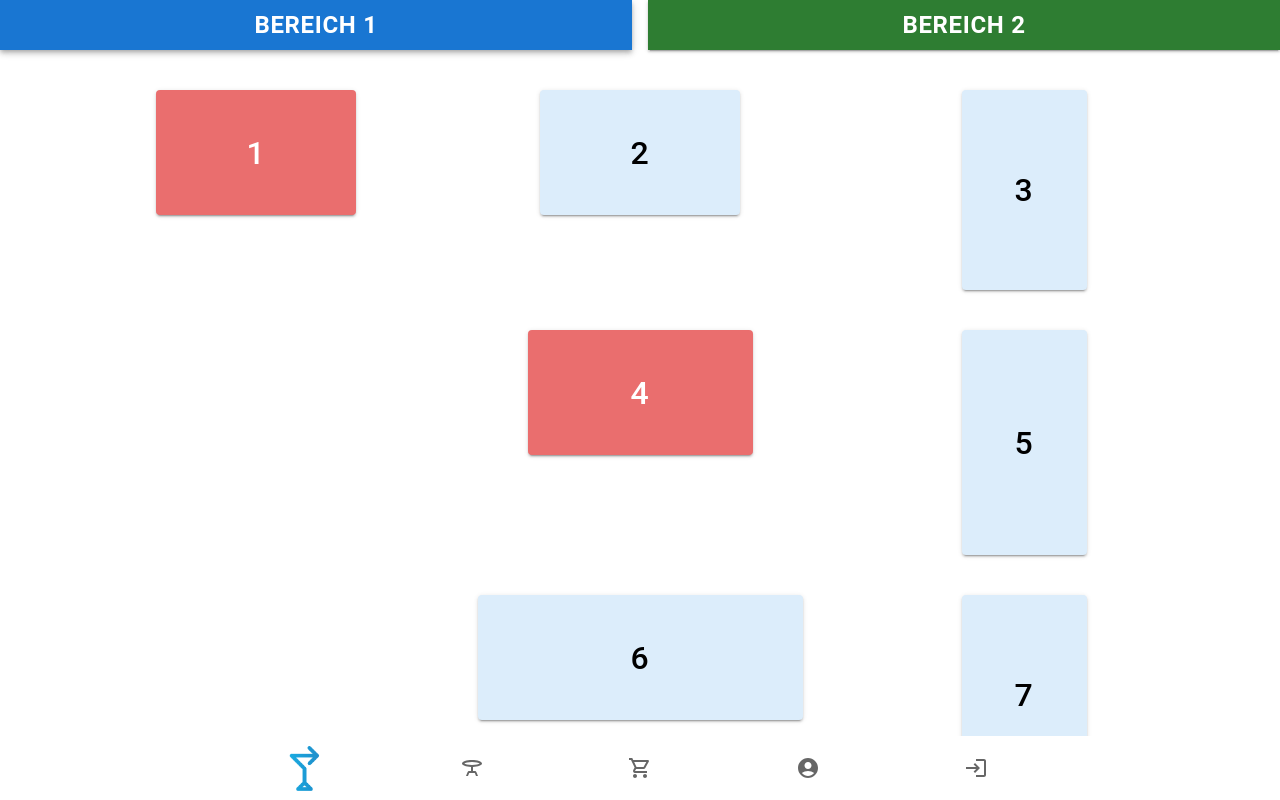
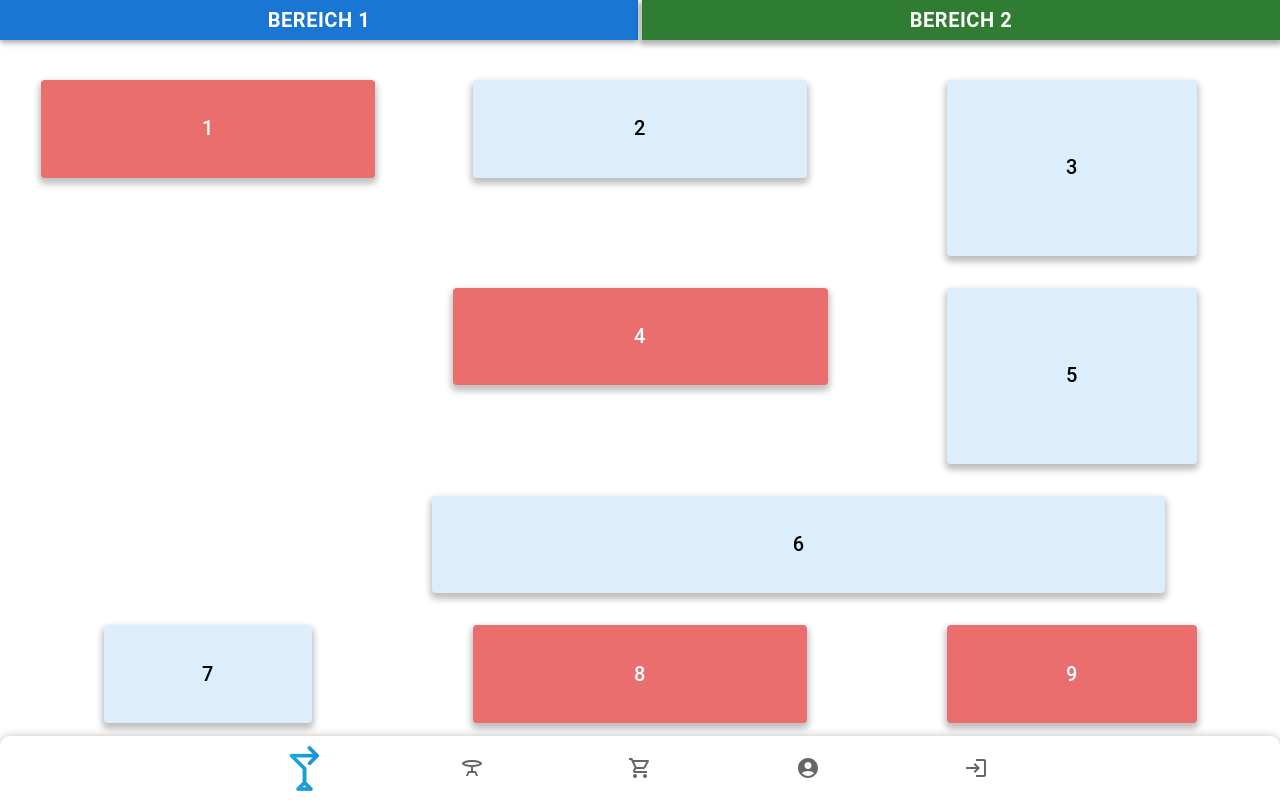
Before and after one commit to mantheij/fastorder, a React (Create React App) app in the folder Frontend/: page / in a window 1280 px wide. Shown: the top 800 px of the page. Built offline with nearby package versions, Linux system fonts and the light colour scheme.

Commit message:
Tisch Auswahl und Anpassungen an den Tischen der Chef Ansicht

```diff
--- a/Frontend/src/App.js
+++ b/Frontend/src/App.js
@@ -7,22 +7,28 @@ import CardView from "./views/CardView";
 import SignInView from "./views/SignInView";
 import "./App.css";
 import UserView from "./views/UserView";
+import TableSelectionView from "./views/TableSelectionView";
+import {TablesProvider} from "./model/TablesContext";
 
 function App() {
   return (
     <Router>
       <div className="App">
         {/* Inhalte über der Navigation */}
+        <TablesProvider>
         <Routes>
           <Route path="/" element={<HomeView />} />
           <Route path="/card" element={<CardView />} />
           <Route path="/user" element={<UserView/>} />
           <Route path="/signin" element={<SignInView />} />
+          <Route path="/table-selection" element={<TableSelectionView />}/>
         </Routes>
+        </TablesProvider>
         {/* Konstante Navigation am unteren Rand */}
         <LabelBottomNavigation />
       </div>
     </Router>
+
   );
 }
 
--- a/Frontend/src/model/Table.js
+++ b/Frontend/src/model/Table.js
@@ -4,8 +4,8 @@ export default class Table {
         this.id = id;
         this.area = area;
         this.occupied = occupied;
-        this.width = width;
-        this.height = height;
+        this.width = (width / 768 * 100) + 'vw';
+        this.height = (height / 1024 * 100) + 'vh';
     }
 
     getColor() {
--- /dev/null
+++ b/Frontend/src/model/TablesContext.js
@@ -0,0 +1,104 @@
+// src/contexts/TablesContext.js
+import React, { createContext, useState, useContext } from 'react';
+import Table from '../model/Table'; // Pfad überprüfen
+
+
+const TablesContext = createContext();
+
+
+export const useTables = () => useContext(TablesContext);
+
+export const TablesProvider = ({ children }) => {
+
+
+    const [tables] = useState([
+        new Table(1, 1, true, 200, 125),
+        new Table(2, 1, false, 200, 125),
+        new Table(3, 1, false, 125, 200),
+        //{ id: 'placeholder3-4', area: 1, placeholder: true },
+        new Table(4, 1, true, 225, 125),
+        new Table(5, 1, false, 125, 225),
+        //{ id: 'placeholder5-6', area: 1, placeholder: true },
+        new Table(6, 1, false, 325, 125),
+        new Table(7, 1, false, 125, 200),
+        new Table(8, 1, true, 200, 100),
+        new Table(9, 1, true, 200, 100),
+
+        new Table(10, 2, false, 200, 125),
+        new Table(11, 2, true, 200, 125),
+        new Table(12, 2, false, 125, 200),
+        //{ id: 'placeholder12-13/1', area: 2, placeholder: true },
+        //{ id: 'placeholder12-13/2', area: 2, placeholder: true },
+        new Table(13, 2, false, 125, 250),
+        //{ id: 'placeholder13-14/1', area: 2, placeholder: true },
+        //{ id: 'placeholder13-14/2', area: 2, placeholder: true },
+        new Table(14, 2, true, 225, 125),
+        new Table(15, 2, false, 125, 125),
+        new Table(16, 2, false, 225, 125),
+        new Table(17, 2, false, 200, 125),
+    ]);
+
+    const area1Grid = [
+        [   new Table(1, 1, true, 200, 125),
+            new Table(2, 1, false, 200, 125),
+            new Table(3, 1, false, 150, 225),
+        ],
+
+        [   { id: 'placeholder', area: 1, placeholder: true },
+            new Table(4, 1, true, 225, 125),
+            new Table(5, 1, false, 150, 225),
+        ],
+
+        [
+            { id: 'placeholder', area: 1, placeholder: true },
+
+            new Table(6, 1, false, 440, 125),
+        ],
+
+        [
+            new Table(7, 1, false, 125, 125),
+            new Table(8, 1, true, 200, 125),
+            new Table(9, 1, true, 150, 125),
+        ]
+    ];
+
+    const area2Grid = [
+        [
+            new Table(10, 2, false, 200, 125),
+            new Table(11, 2, true, 200, 125),
+            new Table(12, 2, false, 125, 200),
+        ],
+
+        [
+            { id: 'placeholder', area: 2, placeholder: true },
+            { id: 'placeholder', area: 2, placeholder: true },
+            new Table(13, 2, false, 125, 250),
+        ],
+
+        [
+            { id: 'placeholder', area: 2, placeholder: true },
+            { id: 'placeholder', area: 2, placeholder: true },
+            new Table(14, 2, true, 225, 125),
+        ],
+
+        [
+            new Table(15, 2, false, 125, 125),
+            new Table(16, 2, false, 225, 125),
+            new Table(17, 2, false, 200, 125),
+        ],
+    ];
+
+    const [grids] = useState({1: area1Grid, 2: area2Grid});
+
+
+
+
+
+    const [selectedTable, setSelectedTable] = useState('');
+
+    return (
+        <TablesContext.Provider value={{ tables,selectedTable, setSelectedTable, grids}}>
+            {children}
+        </TablesContext.Provider>
+    );
+};
--- a/Frontend/src/navigation.js
+++ b/Frontend/src/navigation.js
@@ -1,4 +1,3 @@
-// LabelBottomNavigation.js
 import * as React from "react";
 import { useNavigate } from "react-router-dom";
 import BottomNavigation from "@mui/material/BottomNavigation";
@@ -14,12 +13,20 @@ export default function LabelBottomNavigation() {
 
   const handleChange = (event, newValue) => {
     setValue(newValue);
-    navigate(newValue); // Wechseln Sie zur neuen Route
+    navigate(newValue);
   };
 
   return (
       <BottomNavigation
-      sx={{height: "8%", width: "100%", position: "fixed", bottom: 0 }}
+          sx={{
+            height: "8%",
+            width: "100%",
+            position: "fixed",
+            bottom: 0,
+            backgroundColor: "#ffffff", // neutrale weiße Farbe
+            boxShadow: "0px 1px 10px rgba(0,0,0,0.3)", // Schatten für Tiefe
+            borderRadius: "10px 10px 0 0" // Abgerundete obere Ecken
+          }}
           value={value}
           onChange={handleChange}
       >
@@ -28,24 +35,28 @@ export default function LabelBottomNavigation() {
             icon={<img src="/logo.png" alt="Special" style={{ width: 45, height: 45 }}/>}
         />
         <BottomNavigationAction
-          label="Table"
-          value="/table"
+            label="Auswahl"
+            value="/table-selection"
             icon={<TableBar />}
+            sx={{ '&:hover': { backgroundColor: '#f0f0f0' } }} // Hover-Effekt
         />
         <BottomNavigationAction
-        label="Card"
+            label="Karte"
             value="/card"
             icon={<ShoppingCartOutlinedIcon />}
+            sx={{ '&:hover': { backgroundColor: '#f0f0f0' } }} // Hover-Effekt
         />
         <BottomNavigationAction
-        label="User"
+            label="Benutzer"
             value="/user"
             icon={<AccountCircle />}
+            sx={{ '&:hover': { backgroundColor: '#f0f0f0' } }} // Hover-Effekt
         />
         <BottomNavigationAction
-        label="Sign-in"
+            label="Anmeldung"
             value="/signin"
             icon={<Login />}
+            sx={{ '&:hover': { backgroundColor: '#f0f0f0' } }} // Hover-Effekt
         />
       </BottomNavigation>
   );
--- a/Frontend/src/views/HomeView.js
+++ b/Frontend/src/views/HomeView.js
@@ -1,42 +1,12 @@
 // HomeView.js
-import React, { useState } from "react";
-import {Button, Container, Grid} from "@mui/material";
-import Table from "../model/Table";
+import React, { useState} from "react";
+import {Button, Grid} from "@mui/material";
+import {useTables} from "../model/TablesContext";
 
 
 const HomeView = () => {
     const [selectedArea, setSelectedArea] = useState(1);
-
-
-    const tables1 = [
-        new Table(1, 1, true, 200, 125),
-        new Table(2, 1, false, 200, 125),
-        new Table(3, 1, false, 125, 200),
-        { id: 'placeholder3-4', area: 1, placeholder: true },
-        new Table(4, 1, true, 225, 125),
-        new Table(5, 1, false, 125, 225),
-        { id: 'placeholder5-6', area: 1, placeholder: true },
-        new Table(6, 1, false, 325, 125),
-        new Table(7, 1, false, 125, 200),
-        new Table(8, 1, true, 200, 100),
-        new Table(9, 1, true, 200, 100),
-    ];
-
-    const tables2 = [
-        new Table(10, 2, false, 200, 125),
-        new Table(11, 2, true, 200, 125),
-        new Table(12, 2, false, 125, 200),
-        { id: 'placeholder12-13/1', area: 2, placeholder: true },
-        { id: 'placeholder12-13/2', area: 2, placeholder: true },
-        new Table(13, 2, false, 125, 250),
-        { id: 'placeholder13-14/1', area: 2, placeholder: true },
-        { id: 'placeholder13-14/2', area: 2, placeholder: true },
-        new Table(14, 2, true, 225, 125),
-        new Table(15, 2, false, 125, 125),
-        new Table(16, 2, false, 225, 125),
-        new Table(17, 2, false, 200, 125),
-
-    ];
+    const { grids } = useTables();
 
     const handleAreaClick = (area) => {
         setSelectedArea(area);
@@ -47,26 +17,27 @@ const HomeView = () => {
         <>
 
             {/* "Bereich 1" Button */}
-            <Grid container spacing={2} justifyContent="space-between" sx={{marginBottom: 5}}>
-                <Grid item xs={12} sm={6}>
+            <Grid container spacing={0.5} justifyContent="space-between" sx={{marginBottom: 5}}>
+                <Grid item xs={6} sm={6}>
                     <Button
                         variant ="contained"
                         color ="primary"
                         fullWidth
-                        sx={{ height: 50, borderRadius: 0, fontSize: '150%',fontWeight: 'bold'}}
+                        sx={{ height: "5vh", borderRadius: 0, fontSize: '2.5vh',fontWeight: 'bold', boxShadow: '0 3px 5px 2px rgba(0, 0, 0, 0.3)'}}
                         onClick={() => handleAreaClick(1)}
                     >
                         Bereich 1
                     </Button>
                 </Grid>
 
+
                 {/* "Bereich 2" Button */}
-                <Grid item xs={12} sm={6}>
+                <Grid item xs={6} sm={6}>
                     <Button
                         variant ="contained"
                         color ="success"
                         fullWidth
-                        sx={{ height: 50, borderRadius: 0, fontSize: '150%', fontWeight: 'bold'}}
+                        sx={{ height: "5vh", borderRadius: 0, fontSize: '2.5vh', fontWeight: 'bold', boxShadow: '0 3px 5px 2px rgba(0, 0, 0, 0.3)'}}
                         onClick={() => handleAreaClick(2)}
                     >
                         Bereich 2
@@ -74,38 +45,43 @@ const HomeView = () => {
                 </Grid>
             </Grid>
 
-            <Container>
-            {/* Tables  */}
-            <Grid container spacing={0}>
-                {(selectedArea === 1 ? tables1 : tables2).map((table) =>  (
-                    table.placeholder ?
 
-                        <Grid item xs={4} key={table.id}></Grid> : // Rendering an empty item
 
-                        <Grid item xs={4} key={table.id} sx={{
-                            display: 'flex',
-                            justifyContent: 'center',
-                            marginBottom: 5}}>
-
+                <Grid container spacing={"4vh"} alignItems="center" justifyContent="flex-start">
+                    {grids[selectedArea].map((row, rowIndex) => (
+                        <Grid item xs={12} key={rowIndex}>
+                            <Grid container justifyContent="flex-start" spacing={2}>
+                                {row.map((item, itemIndex) => (
+                                    <Grid item key={itemIndex} xs={4} sx={{  justifyContent: 'center', alignItems: 'center' }}>
+                                        {item.placeholder ? (
+                                            <div style={{ height: item.height, visibility: 'hidden' }}>Platzhalter</div>
+                                        ) : (
                                             <Button
-                                variant="contained"
+                                                href="/card"
                                                 sx={{
-                                    width: table.width,
-                                    height: table.height,
-                                    bgcolor: table.getColor(),
-                                    color: table.occupied ? 'white' : 'black',
-                                    fontSize: '2rem',
+                                                    width: item.width,
+                                                    height: item.height,
+                                                    backgroundColor: item.occupied ? "#EA6E6E" : "#DCEDFB",
+                                                    color: item.occupied ? 'white' : 'black',
+                                                    fontSize:"2.5vh",
+                                                    boxShadow: '0 4px 6px 2px rgba(0, 0, 0, 0.25)',
                                                     '&:hover': {
-                                        bgcolor: table.getColor(),
-                                    },
+                                                        backgroundColor: item.occupied ? "#EA6E6E" : "#DCEDFB",
+                                                        boxShadow: '0 4px 6px 2px rgba(0, 0, 0, 0.25)'
+                                                    }
                                                 }}
                                             >
-                                {table.id}
+                                                {`${item.id}`}
                                             </Button>
+                                        )}
                                     </Grid>
                                 ))}
                             </Grid>
-            </Container>
+                        </Grid>
+                    ))}
+                </Grid>
+
+
         </>
     );
 };
```
Also changed, not shown: Frontend/src/views/TableSelectionView.js (added, +88 -0 lines). Lines whose indentation alone changed are shown as unchanged.
